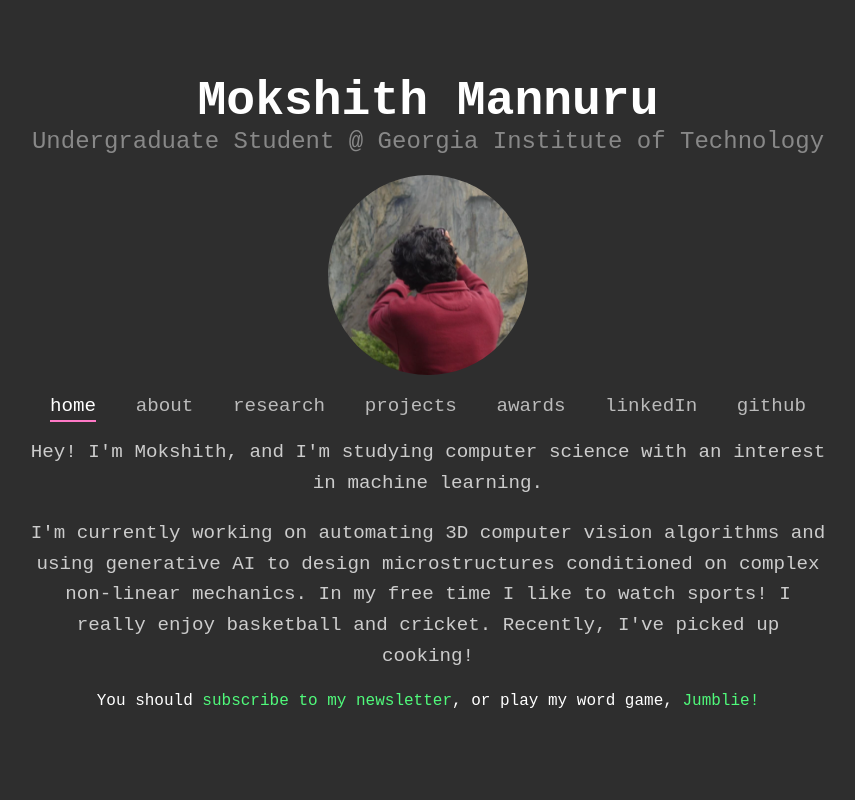
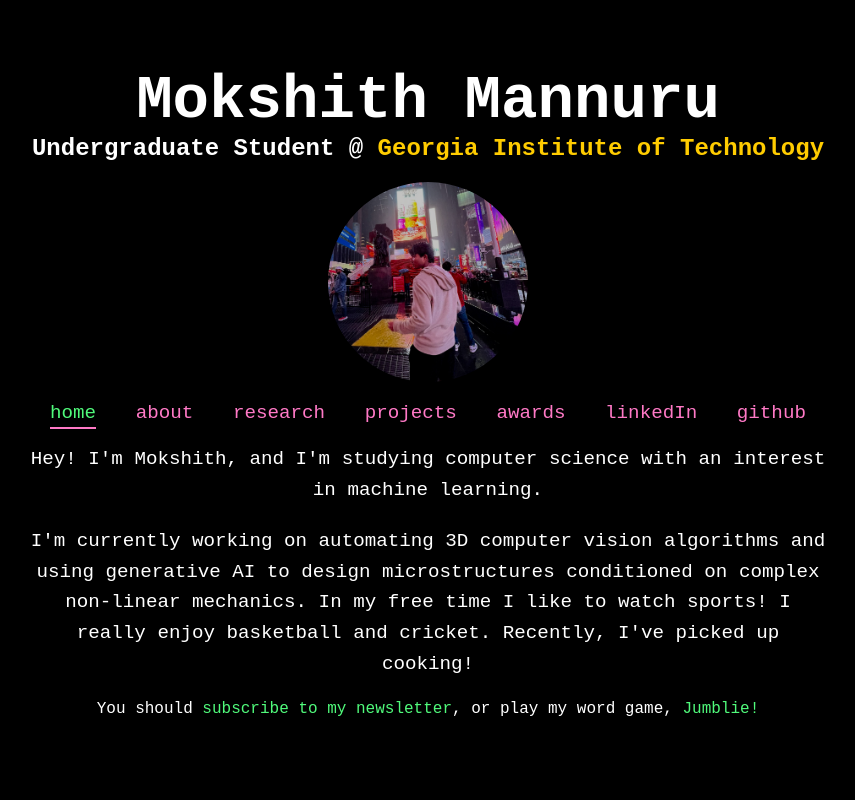
Before and after one commit to MMannuru/personal_website, a Django app: page / in a window 1280 px wide. Shown: the whole page, without its empty margins (212-1067 px from the left). Run offline with Django 5.2, Linux system fonts and the light colour scheme.

Commit message:
Updated home with better aesthetics

```diff
--- a/portfolio/templates/portfolio/home.html
+++ b/portfolio/templates/portfolio/home.html
@@ -10,8 +10,8 @@
     <style>
         /* Main styling */
         body {
-            font-family: 'Courier New', Courier, monospace;
-            background-color: #2e2e2e;
+            font-family: 'Courier New', Courier, monospace; /* Reverting to original font */
+            background-color: #000; /* Black background */
             color: #fff;
             margin: 0;
             padding: 0;
@@ -33,25 +33,29 @@
         }
 
         .header h1 {
-            font-size: 3em;
+            font-size: 3.8em;
             margin: 0;
         }
 
         .header p {
             font-size: 1.5em;
             margin: 0;
-            color: #888;
+            font-weight: bold; /* Bold the text */
+        }
+
+        .header p span {
+            color: #ffcc00; /* Georgia Tech in golden yellow */
         }
 
         .profile-image {
-            width: 200px; /* Increased size */
-            height: 200px; /* Increased size */
+            width: 200px;
+            height: 200px;
             border-radius: 50%;
-            margin: 20px auto; /* Center image horizontally */
+            margin: 20px auto;
             overflow: hidden;
-            display: flex; /* Flexbox for centering image */
-            align-items: center; /* Center image vertically */
-            justify-content: center; /* Center image horizontally */
+            display: flex;
+            align-items: center;
+            justify-content: center;
         }
 
         .profile-image img {
@@ -65,15 +69,16 @@
         }
 
         .nav a {
-            color: #bbb;
+            color: #ff79c6; /* Pinkish color for links */
             text-decoration: none;
-            margin: 0 15px; /* Increase horizontal margin */
-            font-size: 1.2em; /* Slightly increase font size */
+            margin: 0 15px;
+            font-size: 1.2em;
             position: relative;
+            transition: color 0.3s ease;
         }
 
         .nav a:hover, .nav a.active {
-            color: #fff;
+            color: #50fa7b; /* Green hover color */
         }
 
         .nav a.active:after {
@@ -90,12 +95,12 @@
         .about {
             margin-top: 20px;
             font-size: 1.2em;
-            color: #ccc;
+            color: #fff; /* Make main body text white */
             line-height: 1.6;
         }
 
         .about p {
-            margin-bottom: 10px;
+            margin-bottom: 20px;
         }
 
         .cta {
@@ -105,6 +110,11 @@
         .cta a {
             color: #50fa7b;
             text-decoration: none;
+            transition: color 0.3s ease;
+        }
+
+        .cta a:hover {
+            color: #32a852;
         }
     </style>
 </head>
@@ -112,7 +122,7 @@
     <div class="container">
         <div class="header">
             <h1>Mokshith Mannuru</h1>
-            <p>Undergraduate Student @ Georgia Institute of Technology</p>
+            <p>Undergraduate Student @ <span>Georgia Institute of Technology</span></p> <!-- Added golden yellow for GT -->
         </div>
         <div class="profile-image">
             <img src="{% static 'portfolio/site.jpg' %}" alt="Profile Picture">
```
Also changed, not shown: static/portfolio/site.jpg.
